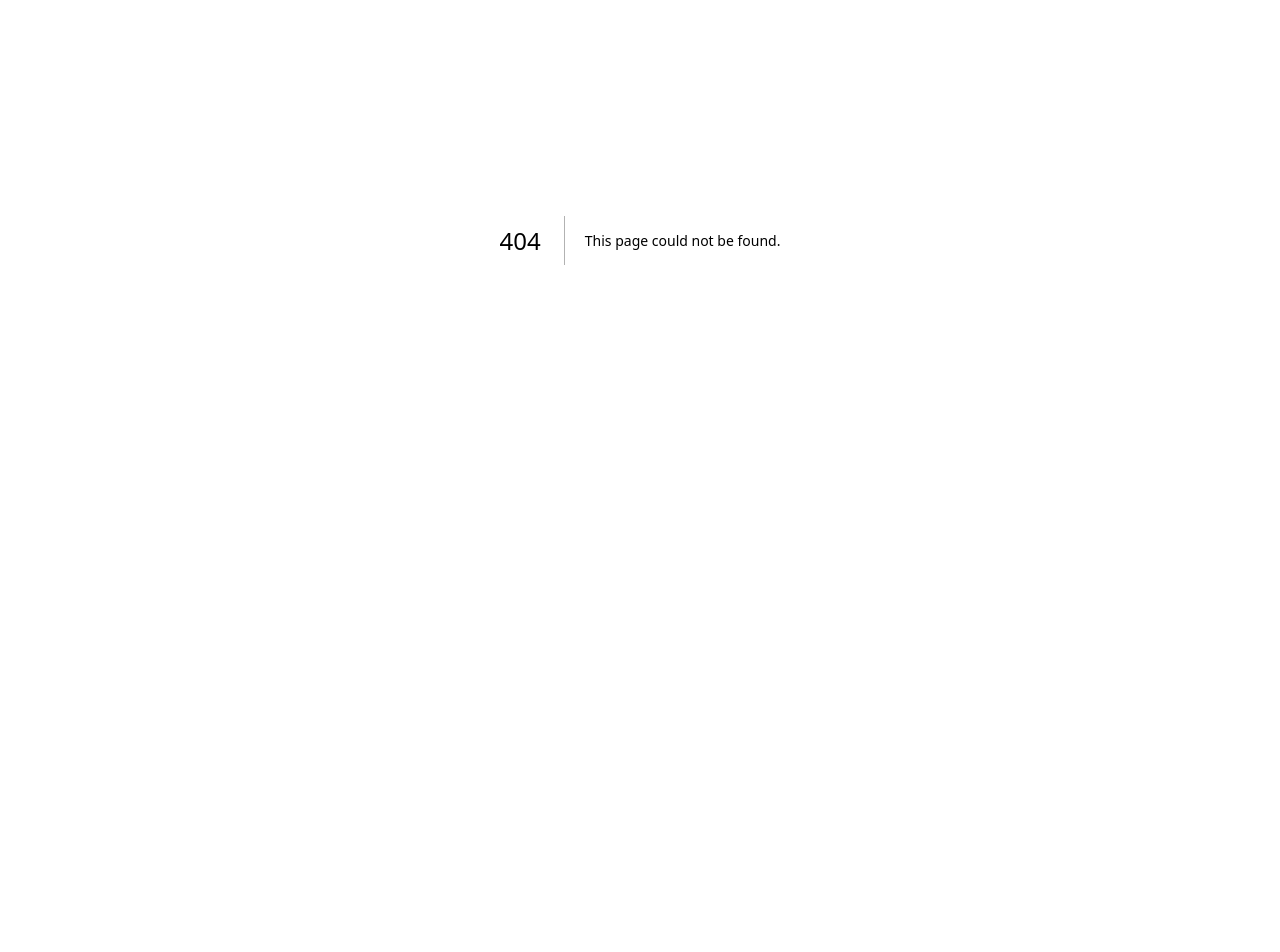
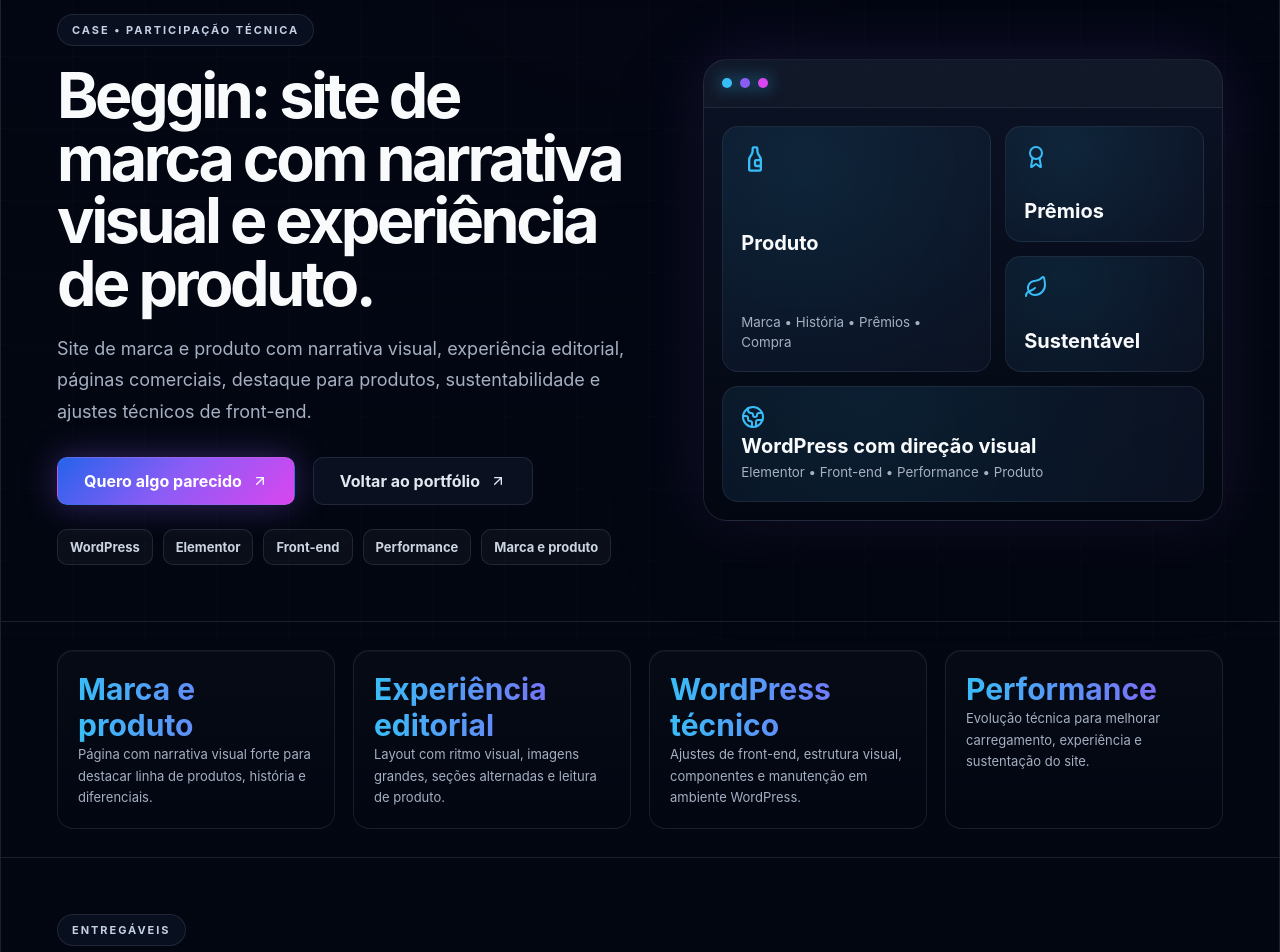
Before and after one commit to Tehkne-Solutions/tehkne-site, a Next.js app: page /portfolio/beggin in a window 1280 px wide. Before the commit this address had no page. Shown: the part 160-1112 px from the top of the page. Before the commit the page ends 800 px from the top, so only its background shows below. Built offline with nearby package versions, Linux system fonts and the light colour scheme.

Commit message:
feat: add Beggin case page

```diff
--- /dev/null
+++ b/app/portfolio/beggin/page.tsx
@@ -0,0 +1,52 @@
+import { ArrowUpRight, Award, BottleWine, Brush, Globe2, Leaf, ShoppingBag, Sparkles, Zap } from 'lucide-react';
+
+const project = {
+  title: 'Beggin',
+  eyebrow: 'Case • Participação técnica',
+  type: 'Participação técnica',
+  category: 'Site de marca / Produto',
+  stack: ['WordPress', 'Elementor', 'Front-end', 'Performance', 'Marca e produto'],
+  description:
+    'Site de marca e produto com narrativa visual, experiência editorial, páginas comerciais, destaque para produtos, sustentabilidade e ajustes técnicos de front-end.'
+};
+
+const highlights = [
+  ['Marca e produto', 'Página com narrativa visual forte para destacar linha de produtos, história e diferenciais.'],
+  ['Experiência editorial', 'Layout com ritmo visual, imagens grandes, seções alternadas e leitura de produto.'],
+  ['WordPress técnico', 'Ajustes de front-end, estrutura visual, componentes e manutenção em ambiente WordPress.'],
+  ['Performance', 'Evolução técnica para melhorar carregamento, experiência e sustentação do site.']
+];
+
+const modules = [
+  { icon: BottleWine, title: 'Vitrine de produtos', text: 'Organização visual para apresentar linhas, diferenciais, categorias e narrativa comercial.' },
+  { icon: Brush, title: 'Direção visual', text: 'Ajustes de composição, seções, espaçamentos e experiência premium para marca.' },
+  { icon: Award, title: 'Prova de valor', text: 'Espaços para prêmios, diferenciais, origem, sustentabilidade e autoridade de produto.' },
+  { icon: ShoppingBag, title: 'Jornada de compra', text: 'CTA e navegação pensados para levar o usuário a conhecer e comprar.' },
+  { icon: Leaf, title: 'Sustentabilidade', text: 'Seções institucionais para reforçar compromisso, reciclagem e atributos de marca.' },
+  { icon: Zap, title: 'Ajustes técnicos', text: 'Front-end, performance, manutenção e refinamento da experiência em produção.' }
+];
+
+export const metadata = {
+  title: 'Case: Beggin | Tehkné Solutions',
+  description: 'Case Beggin: participação técnica em site de marca e produto com WordPress, Elementor, front-end, performance e experiência editorial.'
+};
+
+export default function BegginCase() {
+  return (
+    <main className="site-shell case-page">
+      <div className="background-grid" />
+      <header className="nav-shell">
+        <a className="brand" href="/" aria-label="Tehkné Solutions"><span className="brand-symbol"><Sparkles size={18} /></span><span><strong>TEHKNÉ</strong><small>SOLUTIONS</small></span></a>
+        <nav><a href="/solucoes">Soluções</a><a href="/portfolio">Portfólio</a><a href="/#metodo">Método</a><a href="/#os">Tehkné OS</a><a href="/#contato">Contato</a></nav>
+        <a className="btn btn-primary coin" href="/#contato">Solicitar diagnóstico <ArrowUpRight size={16} /></a>
+      </header>
+      <section className="section-frame case-hero">
+        <div className="case-hero-copy"><span className="eyebrow">{project.eyebrow}</span><h1>{project.title}: site de marca com narrativa visual e experiência de produto.</h1><p>{project.description}</p><div className="hero-actions"><a className="btn btn-primary coin" href="/#contato">Quero algo parecido <ArrowUpRight size={16} /></a><a className="btn btn-secondary" href="/portfolio">Voltar ao portfólio <ArrowUpRight size={16} /></a></div><div className="case-stack">{project.stack.map((tech) => <span key={tech}>{tech}</span>)}</div></div>
+        <div className="case-visual"><div className="case-window"><div className="case-window-bar"><span /><span /><span /></div><div className="case-dashboard-grid"><div className="case-panel large"><BottleWine size={28} /><strong>Produto</strong><small>Marca • História • Prêmios • Compra</small></div><div className="case-panel"><Award size={24} /><strong>Prêmios</strong></div><div className="case-panel"><Leaf size={24} /><strong>Sustentável</strong></div><div className="case-panel wide"><Globe2 size={24} /><strong>WordPress com direção visual</strong><small>Elementor • Front-end • Performance • Produto</small></div></div></div></div>
+      </section>
+      <section className="metrics section-frame compact">{highlights.map(([value, label]) => <div key={value}><strong>{value}</strong><span>{label}</span></div>)}</section>
+      <section className="section-frame"><div className="section-heading"><span className="eyebrow">Entregáveis</span><h2>Uma presença digital para transformar produto em experiência.</h2><p>O case demonstra atuação técnica em site visual de marca, com foco em produto, estética, narrativa, performance e sustentação.</p></div><div className="service-grid solutions-grid">{modules.map((module) => { const Icon = module.icon; return <article className="glass-card service-card solution-card" key={module.title}><Icon className="card-icon" size={32} /><h3>{module.title}</h3><p>{module.text}</p></article>; })}</div></section>
+      <section className="final-cta"><div><span className="eyebrow">Marca e produto</span><h2>Quer transformar seu produto em uma experiência digital premium?</h2><p>A Tehkné estrutura páginas de produto, sites de marca, front-end, performance e evolução para operações comerciais.</p></div><div className="hero-actions"><a className="btn btn-primary coin" href="mailto:contato@tehkne.com.br">Solicitar diagnóstico <ArrowUpRight size={16} /></a><a className="btn btn-secondary" href="/portfolio">Voltar ao portfólio <ArrowUpRight size={16} /></a></div></section>
+    </main>
+  );
+}
```
